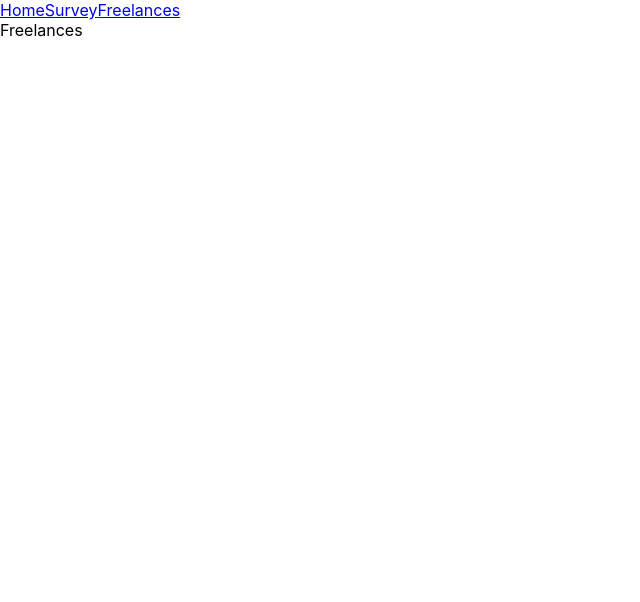
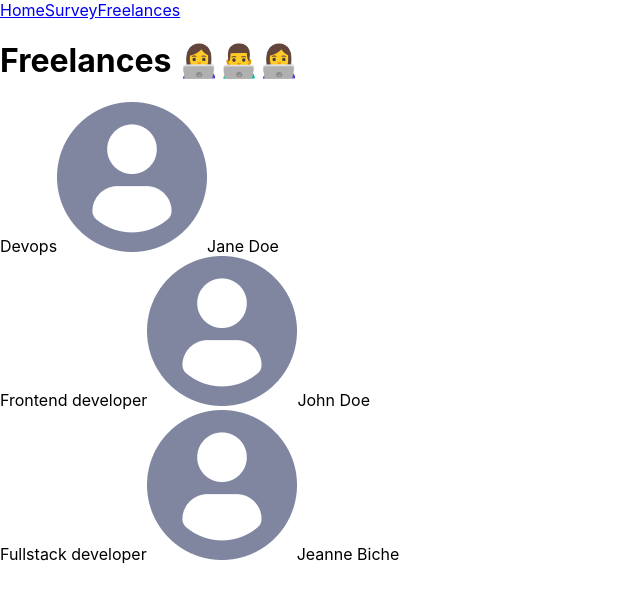
Before and after one commit to YoannAsl/Shiny-Agency, a React (Vite) app: page /freelances in a window 1280 px wide. Shown: the top 602 px of the page, without its empty margins (0-640 px from the left). Built offline with nearby package versions, Linux system fonts and the light colour scheme.

Commit message:
Added Card component - Added 3 freelance profiles in Freelance.tsx

```diff
--- a/package.json
+++ b/package.json
@@ -9,7 +9,8 @@
   "dependencies": {
     "react": "^17.0.0",
     "react-dom": "^17.0.0",
-    "react-router-dom": "^5.3.0"
+    "react-router-dom": "^5.3.0",
+    "styled-components": "^5.3.1"
   },
   "devDependencies": {
     "@types/react": "^17.0.0",
--- /dev/null
+++ b/src/components/Card.tsx
@@ -0,0 +1,17 @@
+interface CardProps {
+    label: string;
+    title: string;
+    picture: string;
+}
+
+const Card = ({ label, title, picture }: CardProps) => {
+    return (
+        <div>
+            <span>{label}</span>
+            <img src={picture} alt='freelance' />
+            <span>{title}</span>
+        </div>
+    );
+};
+
+export default Card;
--- a/src/pages/Freelances.tsx
+++ b/src/pages/Freelances.tsx
@@ -1,5 +1,38 @@
+import defaultPicture from '../assets/profile.png';
+import Card from './../components/Card';
+
+const freelanceProfiles = [
+    {
+        name: 'Jane Doe',
+        jobTitle: 'Devops',
+        picture: defaultPicture,
+    },
+    {
+        name: 'John Doe',
+        jobTitle: 'Frontend developer',
+        picture: defaultPicture,
+    },
+    {
+        name: 'Jeanne Biche',
+        jobTitle: 'Fullstack developer',
+        picture: defaultPicture,
+    },
+];
+
 const Freelances = () => {
-    return <div>Freelances</div>;
+    return (
+        <div>
+            <h1>Freelances 👩‍💻👨‍💻👩‍💻</h1>
+            {freelanceProfiles.map((profile, index) => (
+                <Card
+                    key={index}
+                    label={profile.jobTitle}
+                    picture={profile.picture}
+                    title={profile.name}
+                />
+            ))}
+        </div>
+    );
 };
 
 export default Freelances;
--- a/src/pages/Survey.tsx
+++ b/src/pages/Survey.tsx
@@ -8,6 +8,8 @@ const Survey = () => {
     const { questionNumber } = useParams<ParamTypes>();
     return (
         <div>
+            <h1>Survey</h1>
+            <h2>Question {questionNumber}</h2>
             {+questionNumber === 1 ? null : (
                 <Link to={`/survey/${+questionNumber - 1}`}>
                     Previous question
@@ -18,7 +20,6 @@ const Survey = () => {
             ) : (
                 <Link to={`/survey/${+questionNumber + 1}`}>Next question</Link>
             )}
-            Survey {questionNumber}
         </div>
     );
 };
```
Also changed, not shown: src/assets/profile.png (added), 1 other file (tests, documents, lock files or other folders).
